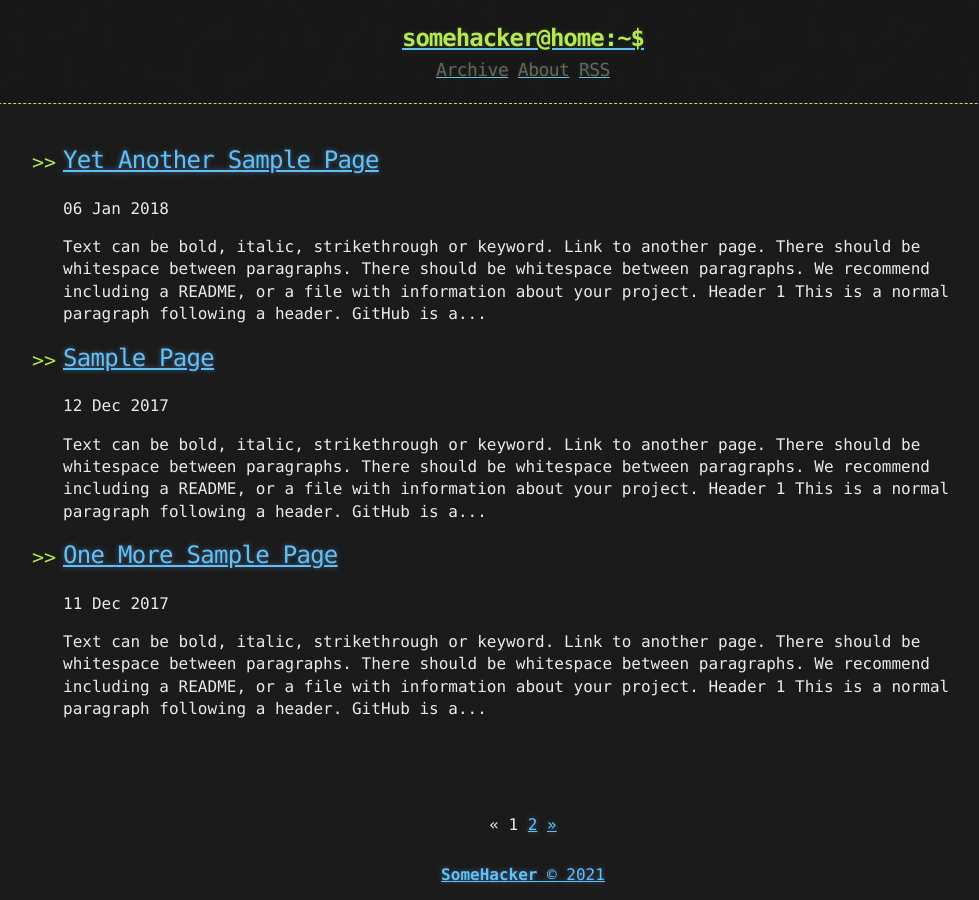
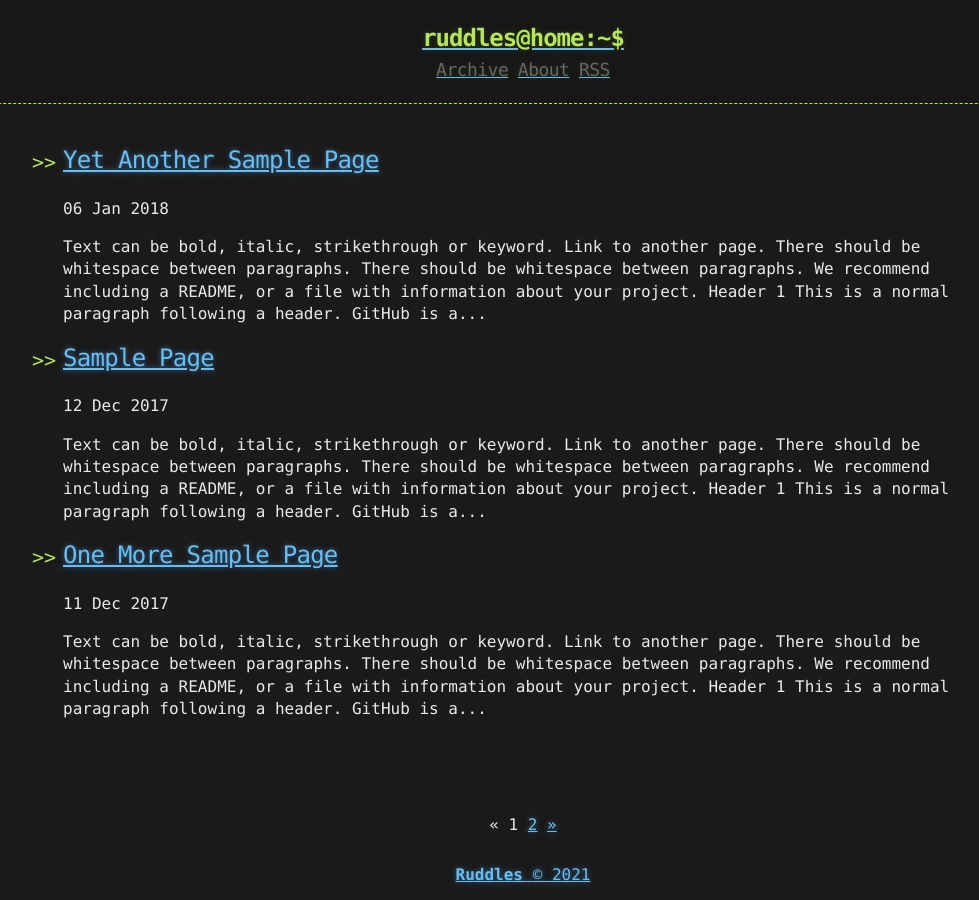
Before and after one commit to ruddles/ruddles.github.io, a Jekyll site: the page built from index.html, in a window 1280 px wide. Shown: the whole page, without its empty margins (117-1096 px from the left). Built offline with Jekyll 4.4.1, drawn with Linux system fonts in a browser that asks for light colours; the list of posts is cut into pages by our own code.

Commit message:
Updated the settings

```diff
--- a/_config.yml
+++ b/_config.yml
@@ -1,9 +1,9 @@
-title: Hacker-Blog
-description: "A Jekyll Blog Theme For Hackers"
+title: Ruddles Blog
+description: "Development and security"
 author:
-  name: "SomeHacker"
+  name: "Ruddles"
   email: "someone@somewebsite.somedomain"
-  url: "https://ashishchaudhary.in/hacker-blog"
+  url: "https://ruddles.github.io"
 
 baseurl: /
 
@@ -28,5 +28,5 @@ plugins:
   - jekyll-sitemap
 
 # Custom variables
-owner : "SomeHacker"
-year : "2020"
+owner : "Ruddles"
+year : "2021"
```
